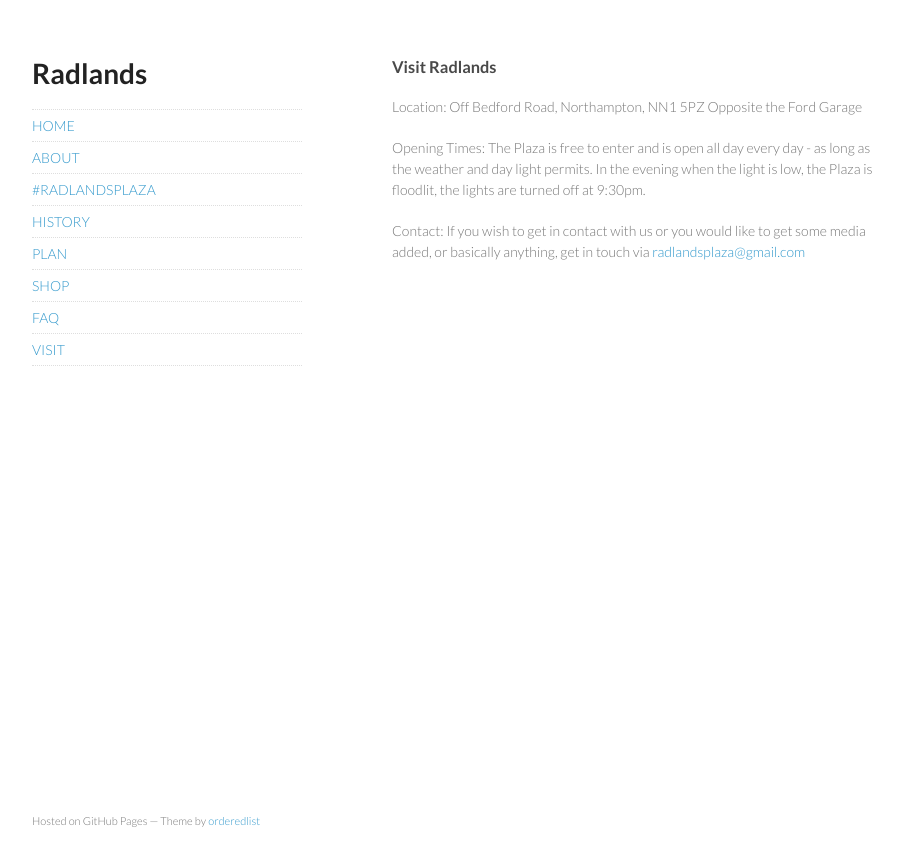
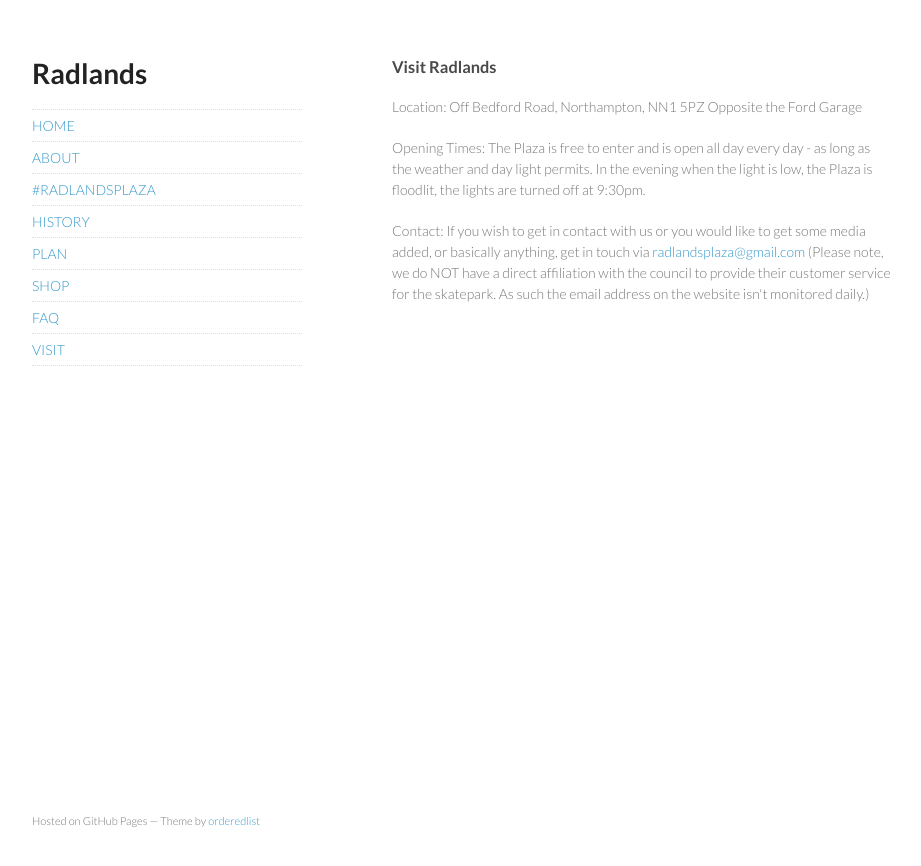
Before and after one commit to CHEWX/radlands, a Jekyll site: the page built from visit.html, in a window 1280 px wide. Shown: the top 866 px of the page, without its empty margins (178-1099 px from the left). Built offline with Jekyll 4.4.1, drawn with Linux system fonts in a browser that asks for light colours.

Commit message:
[visit] - tweak to add council affiliation

```diff
--- a/visit.html
+++ b/visit.html
@@ -8,4 +8,4 @@
 
 <p>Opening Times: The Plaza is free to enter and is open all day every day - as long as the weather and day light permits. In the evening when the light is low, the Plaza is floodlit, the lights are turned off at 9:30pm.</p>
 
-<p>Contact: If you wish to get in contact with us or you would like to get some media added, or basically anything, get in touch via <a href="mailto:radlandsplaza@gmail.com">radlandsplaza@gmail.com</a></p>
+<p>Contact: If you wish to get in contact with us or you would like to get some media added, or basically anything, get in touch via <a href="mailto:radlandsplaza@gmail.com">radlandsplaza@gmail.com</a> (Please note, we do NOT have a direct affiliation with the council to provide their customer service for the skatepark. As such the email address on the website isn't monitored daily.)</p>
```
